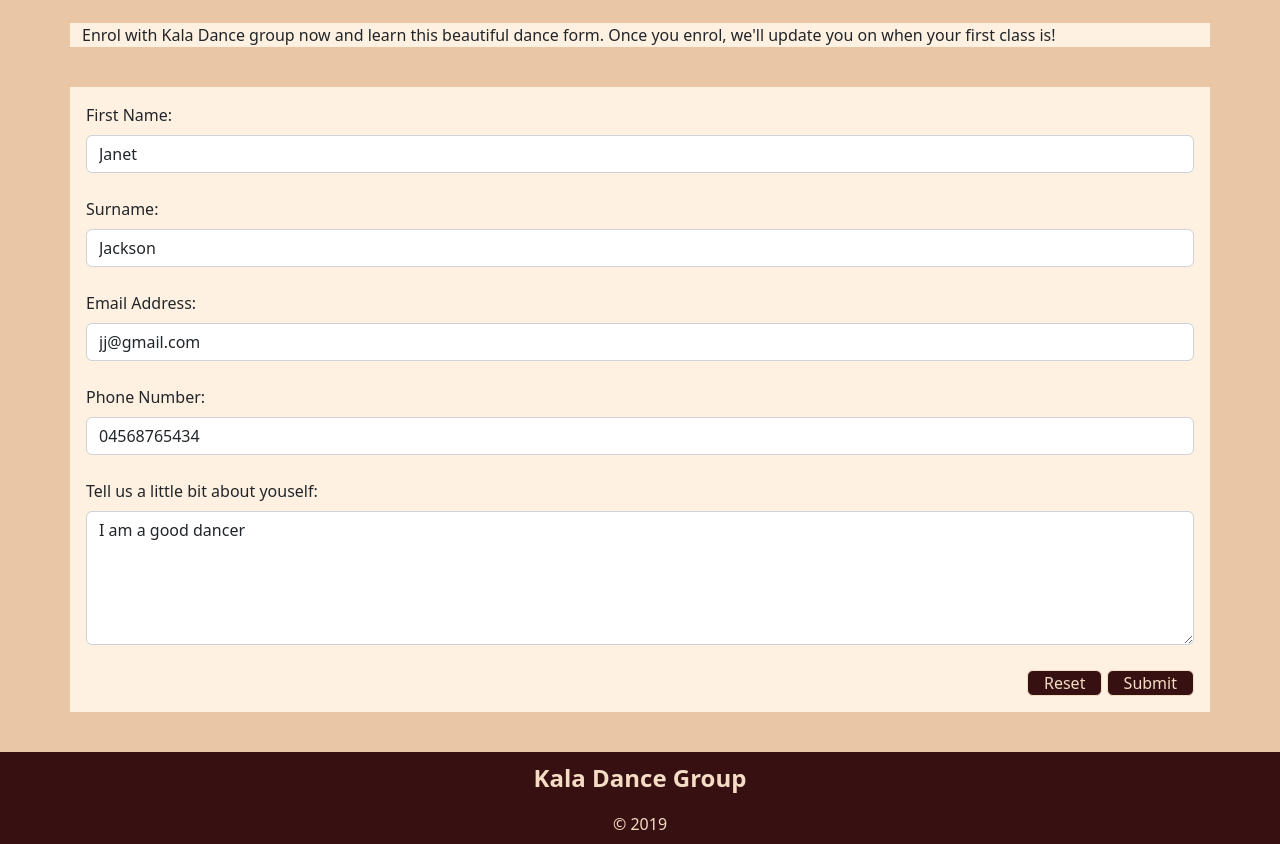
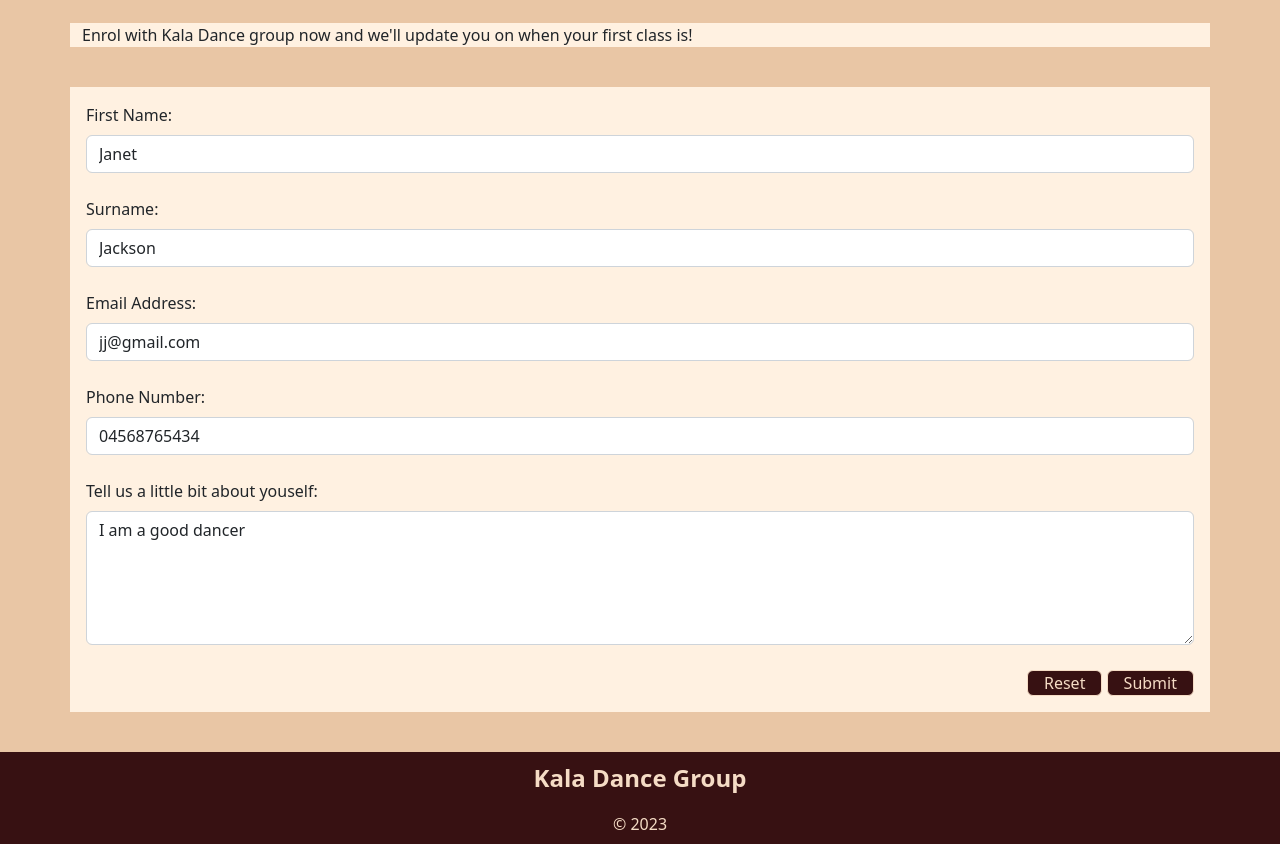
Before and after one commit to 4rush1/KalaDanceProject, a Flask app: page /enrol in a window 1280 px wide. Shown: the part 381-1225 px from the top of the page. Run offline with Flask 3, Linux system fonts and the light colour scheme.

```diff
--- a/WebTesting/StyleSheet.css
+++ b/WebTesting/StyleSheet.css
@@ -50,10 +50,9 @@ h3{
 .quote{
     font-size: 2em;
     text-align: center;
-    font-weight: 1000;
+    font-weight: 600;
     margin: 0;
     color: var(--maroon);
-    background-color: var(--beige);
 }
 
 @media only screen and (max-width:768px){
@@ -114,7 +113,7 @@ h3{
 }
 
 .banner{
-    margin-top: 5em;
+    margin-top: 0em;
 }
 
 /* CIRCULAR IMAGES */
--- a/templates/enrol.html
+++ b/templates/enrol.html
@@ -13,8 +13,7 @@ static/images/banner4.jpg
 <br>
 <div class="container-lg">
     <p class="quote">
-        Enrol with Kala Dance group now and learn this beautiful dance form. Once you enrol,
-        we'll update you on when your first class is!
+        Enrol with Kala Dance group now and we'll update you on when your first class is!
     </p>
 </div>
 
--- a/templates/layout.html
+++ b/templates/layout.html
@@ -11,6 +11,9 @@
 
 <!-- importing latest compiled JavaScript -->
 <script src="https://cdn.jsdelivr.net/npm/bootstrap@5.2.3/dist/js/bootstrap.bundle.min.js"></script>
+
+<!-- importing font for home -->
+<link href="https://fonts.googleapis.com/icon?family=Material+Icons" rel="stylesheet">
 
 <!-- linking in style sheet-->
 <link rel="stylesheet" href="static/StyleSheet.css">
@@ -30,7 +33,7 @@
     <div class="collapse navbar-collapse" id="collapsibleNavbar">
         <ul class="navbar-nav">
             <li class="nav-item">
-                <a class="nav-link" href="/">Home</a>
+                <a class="nav-link" href="/"><i class="material-icons">&#xe88a;</i></a>
             </li>
             <li class="nav-item">
                 <a class="nav-link" href="/beginnerinfo">Beginner Info</a>
@@ -54,7 +57,7 @@
 <!-- FOOTER -->
 <footer class="container-fluid footer-content">
     <p>Kala Dance Group</p>
-    <div>&copy; 2019</div>
+    <div>&copy; 2023</div>
 </footer>
 
 </body>
```
